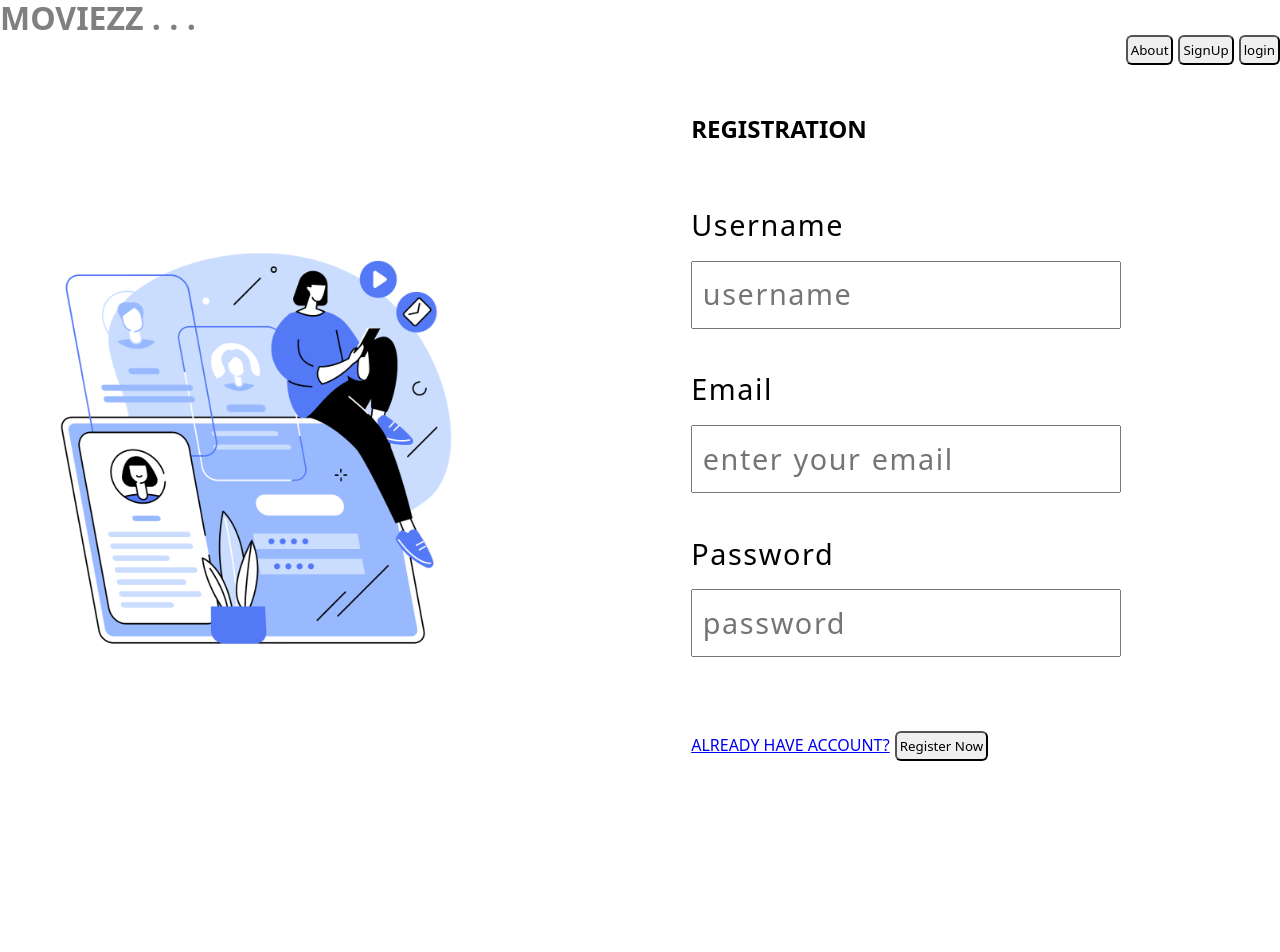
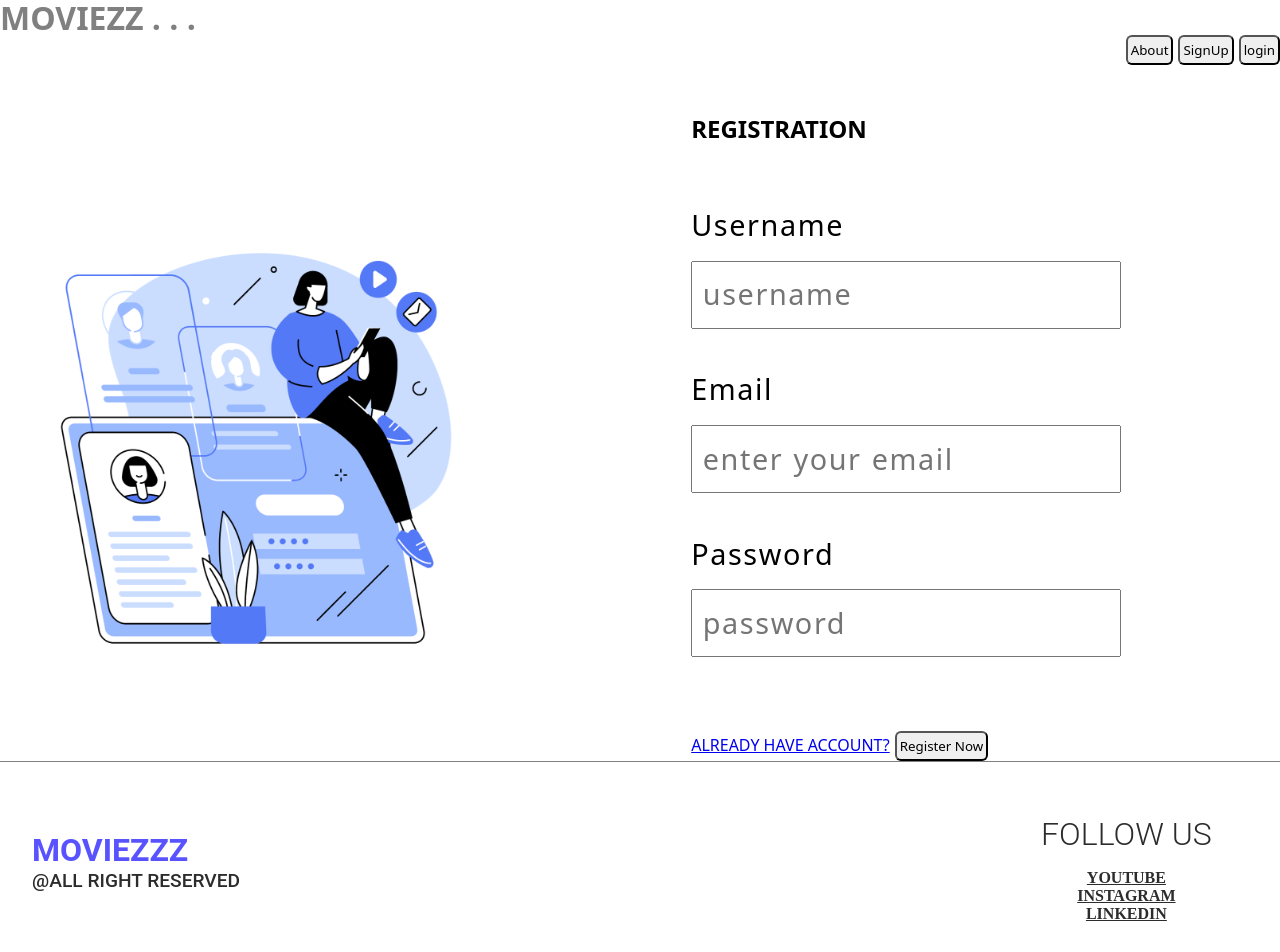
Before and after one commit to Aayush8356/movieTicket, a React (Create React App) app in the folder frontend/: page / in a window 1280 px wide. Shown: the top 952 px of the page. Before the commit the page ends 800 px from the top, so only its background shows below. Built offline with nearby package versions, Linux system fonts and the light colour scheme.

Commit message:
footer added with scss styling

```diff
--- a/frontend/src/App.js
+++ b/frontend/src/App.js
@@ -1,3 +1,4 @@
+import Footer from "./components/Footer.js";
 import Home from "./components/Home.js";
 
 import Login from "./components/Login.js";
@@ -16,6 +17,7 @@ function App() {
         <Route path="/about" element={<h2>This is about page</h2>} />
         <Route path="*" element={<h1>Page not found</h1>} />
       </Routes>
+      <Footer />
     </Router>
   );
 }
--- /dev/null
+++ b/frontend/src/components/Footer.js
@@ -0,0 +1,35 @@
+import React from "react";
+import "../style/extra.scss";
+const Footer = () => {
+  const channel = "https://www.youtube.com/channel/UCXngLRpYFVsaYranOcsTOiw";
+  const insta = "https://www.instagram.com/aayushgupta.me";
+  const linkedIn = "https://www.linkedin.com/in/aayushgupta23/";
+  return (
+    <footer
+      style={{
+        borderTop: "1px solid gray",
+      }}
+    >
+      <div>
+        <h1>Moviezzz</h1>
+        <p>@all right reserved</p>
+      </div>
+      <div>
+        <h5>Follow Us</h5>
+        <div>
+          <a href={channel} target={"blank"}>
+            YouTube
+          </a>
+          <a href={insta} target={"blank"}>
+            Instagram
+          </a>
+          <a href={linkedIn} target={"blank"}>
+            LinkedIn
+          </a>
+        </div>
+      </div>
+    </footer>
+  );
+};
+
+export default Footer;
--- a/frontend/src/components/Home.js
+++ b/frontend/src/components/Home.js
@@ -4,22 +4,16 @@ import Loader from "./Loader";
 import MovieCart from "./MovieCart";
 import Search from "./Search.js";
 import Nav from "./Nav.js";
+import { useNavigate } from "react-router-dom";
 
 const Home = () => {
   const [movieList, setmovieList] = useState([]);
   const [loading, isLoading] = useState(true);
-  const [token, setToken] = useState("");
+  // const navigate = useNavigate();
   async function getData(value) {
-    setToken(localStorage.getItem("token"));
     try {
       const response = await fetch(
-        `http://localhost:5001/movies/search/${value}`,
-        {
-          method: "GET",
-          headers: {
-            Authorization: `Bearer ${token}`,
-          },
-        }
+        `http://localhost:5001/movies/search/${value}`
       );
       const data = await response.json();
       if (data.Search !== undefined) {
@@ -29,15 +23,12 @@ const Home = () => {
         isLoading(true);
       }
     } catch (error) {
-      console.log(
-        error,
-        "there's an error while fetching the data from backend"
-      );
+      console.log(error, "Invalid credentials or Token Expired");
     }
   }
   useEffect(() => {
     getData();
-  }, [token]);
+  }, []);
   return (
     <>
       <Nav show="none" />
--- a/frontend/src/components/Login.js
+++ b/frontend/src/components/Login.js
@@ -1,5 +1,6 @@
 import { useState } from "react";
 import { Link, useNavigate } from "react-router-dom";
+import { useAuth } from "../storage/auth.js";
 import Nav from "./Nav.js";
 
 const Login = () => {
@@ -7,7 +8,9 @@ const Login = () => {
     username: "",
     password: "",
   });
+  const [invalid, setInvalid] = useState("");
   const navigate = useNavigate();
+  const { storeTokenInLS } = useAuth();
   const handleInput = (e) => {
     let name = e.target.name;
     let value = e.target.value;
@@ -30,9 +33,10 @@ const Login = () => {
       });
       if (response.ok) {
         const data = await response.json();
-        localStorage.setItem("token", data.accessToken);
+        storeTokenInLS(data.accessToken);
         navigate("/home");
       } else {
+        setInvalid("Invalid Credentials");
         console.log("Error");
       }
     } catch (error) {
@@ -60,6 +64,15 @@ const Login = () => {
               <div className="registration-form">
                 <h1 className="main-heading mb-3">Login</h1>
                 <br />
+                <div>
+                  <h2
+                    style={{
+                      color: "red",
+                    }}
+                  >
+                    {invalid}
+                  </h2>
+                </div>
                 <form onSubmit={handleSubmit}>
                   <div>
                     <label htmlFor="email">email</label>
--- a/frontend/src/index.js
+++ b/frontend/src/index.js
@@ -2,10 +2,13 @@ import React from "react";
 import ReactDOM from "react-dom/client";
 import App from "./App";
 import "./style/index.css";
+import { AuthProvider } from "./storage/auth";
 
 const root = ReactDOM.createRoot(document.getElementById("root"));
 root.render(
-  <React.StrictMode>
-    <App />
-  </React.StrictMode>
+  <AuthProvider>
+    <React.StrictMode>
+      <App />
+    </React.StrictMode>
+  </AuthProvider>
 );
--- /dev/null
+++ b/frontend/src/storage/auth.js
@@ -0,0 +1,23 @@
+import { createContext, useContext } from "react";
+
+export const AuthContext = createContext();
+
+export const AuthProvider = ({ children }) => {
+  const storeTokenInLS = (serverToken) => {
+    return localStorage.setItem("token", serverToken);
+  };
+
+  return (
+    <AuthContext.Provider value={{ storeTokenInLS }}>
+      {children}
+    </AuthContext.Provider>
+  );
+};
+
+export const useAuth = () => {
+  const authContextValue = useContext(AuthContext);
+  if (!authContextValue) {
+    throw new Error("useAuth used outside of the Provider");
+  }
+  return authContextValue;
+};
--- /dev/null
+++ b/frontend/src/style/colors.scss
@@ -0,0 +1,6 @@
+$first: white;
+$second: #090c31;
+$third: #5853ff;
+$dark: rgb(44, 44, 44);
+$text1: "Roboto";
+$text2: cursive;
--- a/frontend/src/style/extra.scss
+++ b/frontend/src/style/extra.scss
@@ -0,0 +1,44 @@
+@import "colors";
+
+footer {
+  background-color: $first;
+  height: 200px;
+  width: 100%;
+  color: $dark;
+  display: grid;
+  grid-template-columns: 4fr 1fr;
+  padding: 2rem;
+
+  > div {
+    display: flex;
+    flex-direction: column;
+    justify-content: center;
+    > h1 {
+      font: 700 2rem $text1;
+      text-transform: uppercase;
+      color: $third;
+    }
+    > p {
+      font: 500 1.2rem $text1;
+    }
+
+    > h5 {
+      font: 300 2rem $text1;
+      margin: 1rem 0;
+      text-align: center;
+    }
+
+    > div {
+      display: flex;
+      flex-direction: column;
+      align-items: center;
+      a {
+        color: $dark;
+        font: 900 1rem $text2;
+        &:hover {
+          color: $third;
+        }
+      }
+    }
+  }
+}
```
Also changed, not shown: 1 other file (tests, documents, lock files or other folders).
